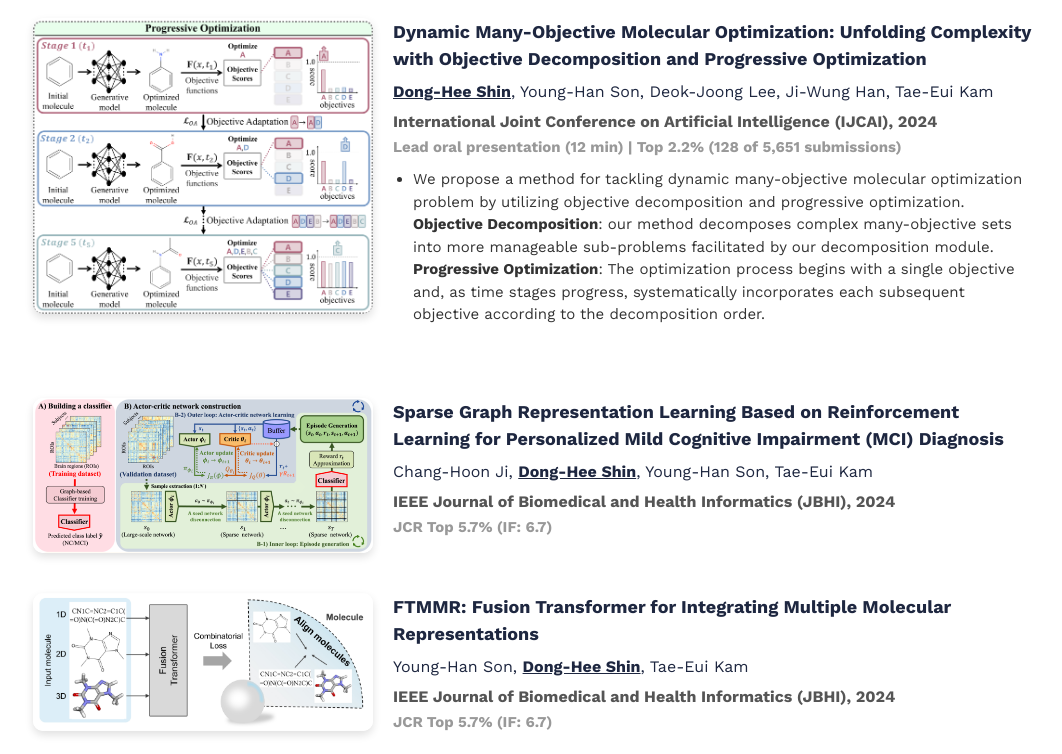
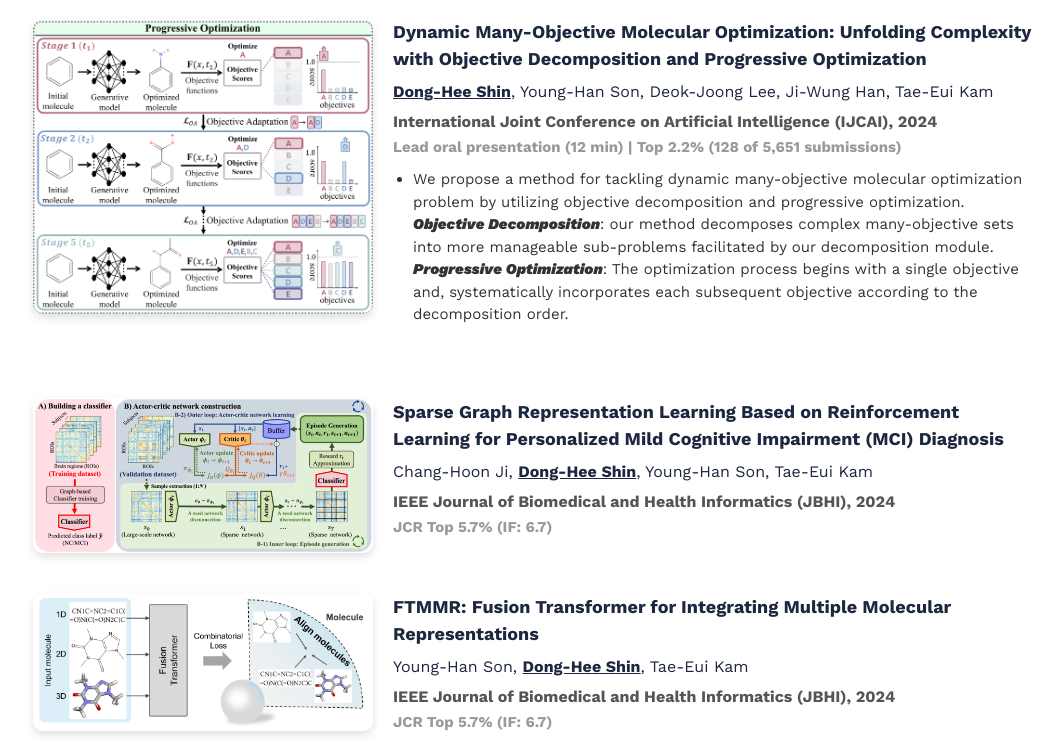
Before and after one commit to donghee-shin-page/donghee-shin-page.github.io, a Jekyll site: the page built from index.html, in a window 1280 px wide and 1400 px high, scrolled down 1539 px, cut to the strip 0-754 px from the top of the window. Shown: the whole strip, without its empty margins (87-1149 px from the left). Built offline with Jekyll 4.4.1, drawn with Linux system fonts in a browser that asks for light colours; nearby versions of some CDN libraries; the list of posts is cut into pages by our own code; some of the changed text lies outside the part shown.

Commit message:
Update selected_publications.yml

```diff
--- a/_data/selected_publications.yml
+++ b/_data/selected_publications.yml
@@ -21,7 +21,7 @@
     authors: "Dong-Hee Shin, Young-Han Son, Deok-Joong Lee, Ji-Wung Han, Tae-Eui Kam"
     venue: "International Joint Conference on Artificial Intelligence (IJCAI), 2024"
     note: "Lead oral presentation (12 min) | Top 2.2% (128 of 5,651 submissions)"
-    description_points: "We propose a method for tackling dynamic many-objective molecular optimization problem by utilizing objective decomposition and progressive optimization.<br><b>Objective Decomposition</b>: our method decomposes complex many-objective sets into more manageable sub-problems facilitated by our decomposition module.<br><b>Progressive Optimization</b>: The optimization process begins with a single objective and, as time stages progress, systematically incorporates each subsequent objective according to the decomposition order."
+    description_points: "We propose a method for tackling dynamic many-objective molecular optimization problem by utilizing objective decomposition and progressive optimization.<br><i>Objective Decomposition</i>: our method decomposes complex many-objective sets into more manageable sub-problems facilitated by our decomposition module.<br><i>Progressive Optimization</i>: The optimization process begins with a single objective and, systematically incorporates each subsequent objective according to the decomposition order."
 
 
 
@@ -45,7 +45,7 @@
     authors: "Dong-Hee Shin, Young-Han Son, Jun-Mo Kim, Hee-Jun Ahn, Jun-Ho Seo, Chang-Hoon Ji, Ji-Wung Han, Byung-Jun Lee, Dong-Ok Won, Tae-Eui Kam"
     venue: "IEEE Transactions on Systems, Man, and Cybernetics: Systems (TSMC), 2024"
     note: "JCR Top 5.4% (IF: 8.6)"
-    description_points: "We propose a cooperative multi-agent RL algorithm that performs feature selection in both spatial-spectral and temporal domains for EEG-based BCI."
+    description_points: "We propose a cooperative multi-agent RL algorithm that performs feature selection in both spatial-spectral and temporal domains simultaneously for a motor imagery (MI)-EEG classification task."
 
   # - title: "Evolutionary Reinforcement Learning for Automated Hyperparameter Optimization in EEG Classification"
   #   link: "https://ieeexplore.ieee.org/abstract/document/9734935"
```
